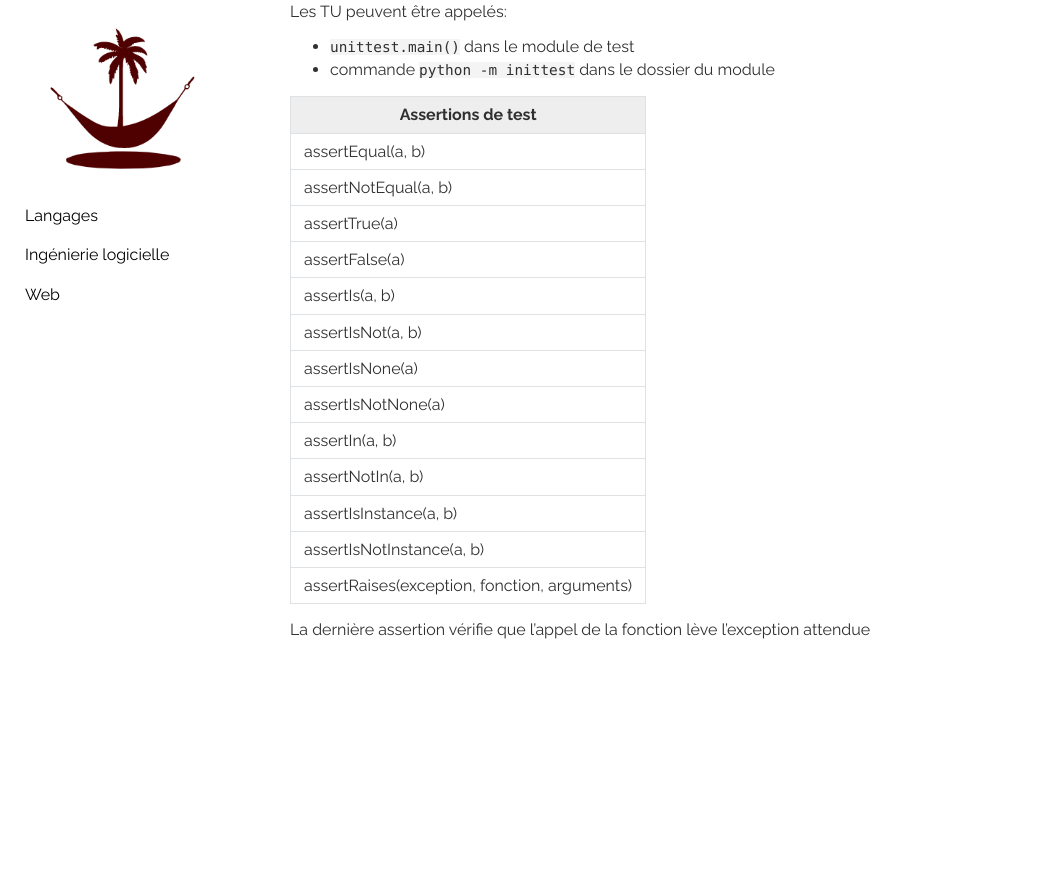
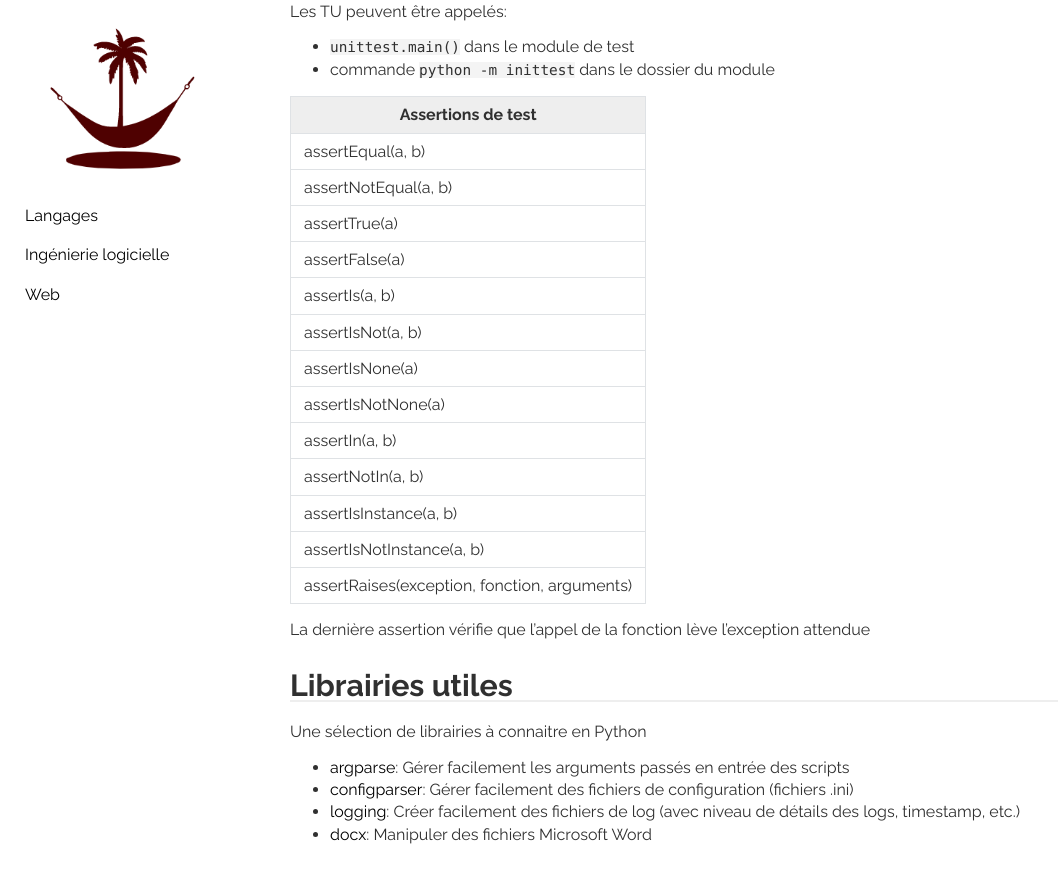
Before and after one commit to behej/lazyjekyll, a Jekyll site: the page built from _languages/python.md, in a window 1280 px wide and 900 px high, scrolled down 15179 px. Shown: the top 883 px of the window, without its empty margins (0-1058 px from the left). Built offline with Jekyll 4.4.1, drawn with Linux system fonts in a browser that asks for light colours; before the commit the page ends 15874 px from its top, so only the background shows below that.

Commit message:
Update python: add useful libs

```diff
--- a/_languages/python.md
+++ b/_languages/python.md
@@ -532,3 +532,11 @@ Les TU peuvent être appelés:
 | assertRaises(exception, fonction, arguments) |
 
 La dernière assertion vérifie que l'appel de la fonction lève l'exception attendue
+
+
+# Librairies utiles
+Une sélection de librairies à connaitre en Python
+* [argparse](https://docs.python.org/3/library/argparse.html): Gérer facilement les arguments passés en entrée des scripts
+* [configparser](https://docs.python.org/3/library/configparser.html): Gérer facilement des fichiers de configuration (fichiers .ini)
+* [logging](https://docs.python.org/3/library/logging.html): Créer facilement des fichiers de log (avec niveau de détails des logs, timestamp, etc.)
+* [docx](https://python-docx.readthedocs.io/en/latest/): Manipuler des fichiers Microsoft Word
```
